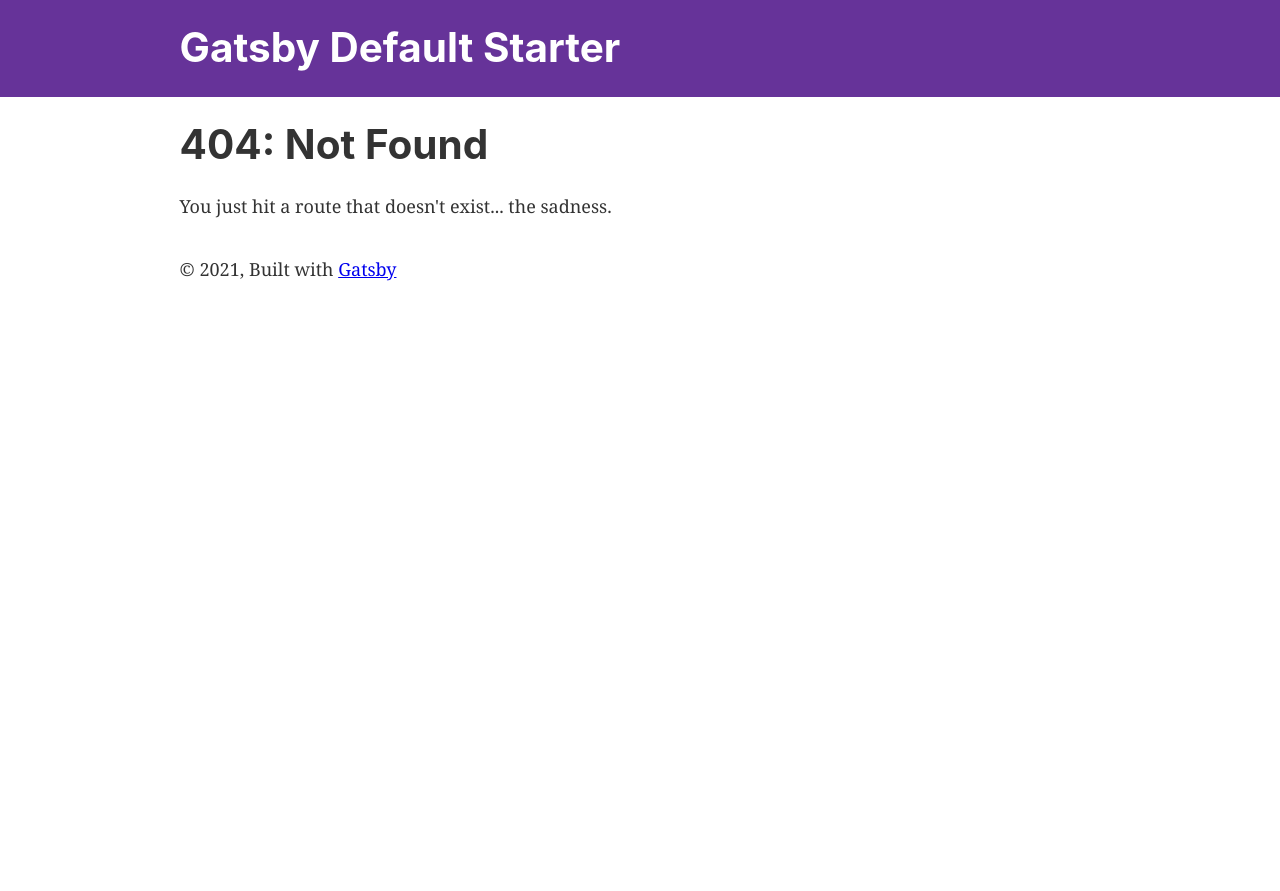
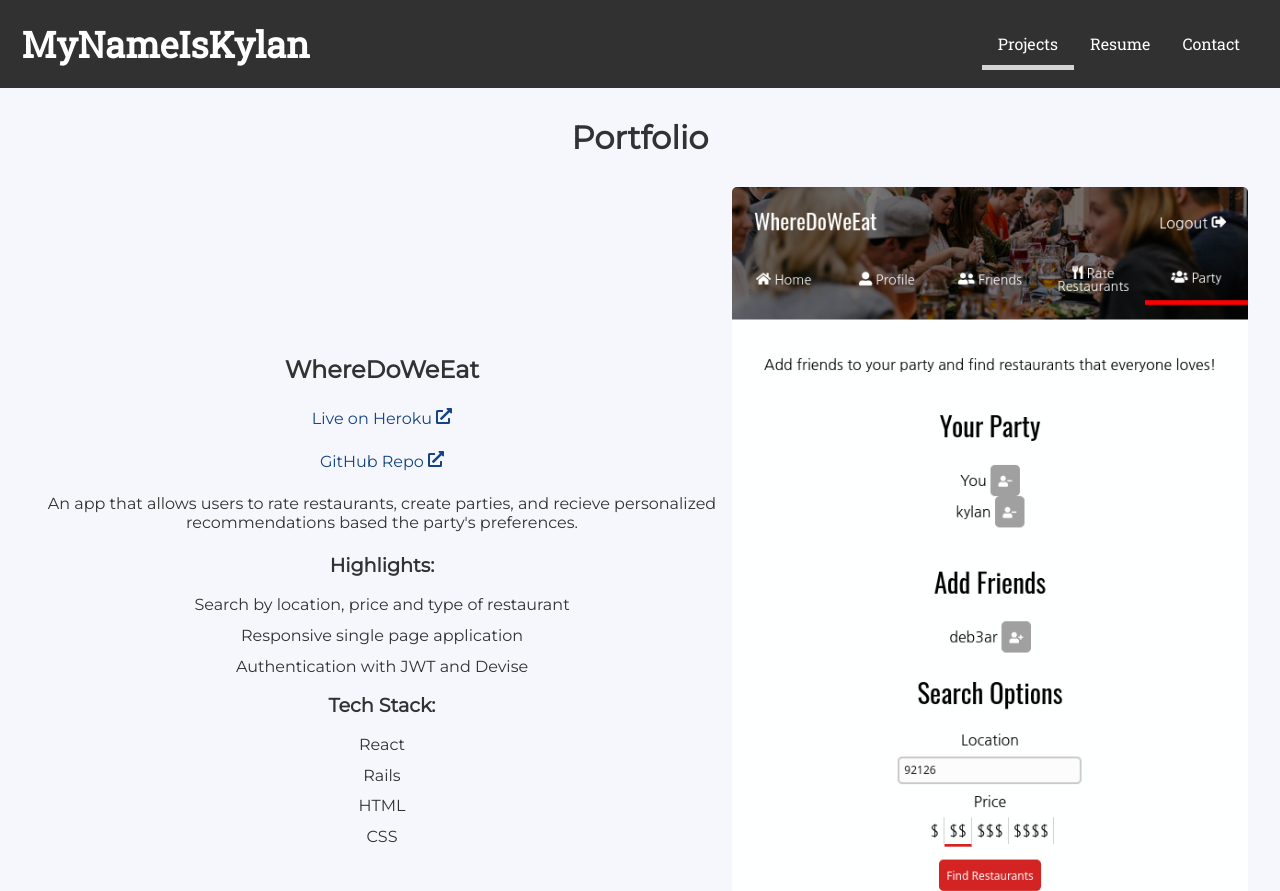
Before and after one commit to MynameisKylan/mynameiskylan.github.io, a Gatsby site: page /projects in a window 1280 px wide. Before the commit this address had no page. Shown: the top 891 px of the page. Before the commit the page ends 800 px from the top, so only its background shows below. Built offline with nearby package versions, Linux system fonts and the light colour scheme; Gatsby itself is replaced by a stand-in of ours.

Commit message:
initial commit

```diff
--- a/gatsby-config.js
+++ b/gatsby-config.js
@@ -1,8 +1,8 @@
 module.exports = {
   siteMetadata: {
-    title: `Gatsby Default Starter`,
-    description: `Kick off your next, great Gatsby project with this default starter. This barebones starter ships with the main Gatsby configuration files you might need.`,
-    author: `@gatsbyjs`,
+    title: `MyNameIsKylan`,
+    description: `A portfolio showcasing my work as a full-stack web developer.`,
+    author: `Kylan Wong`,
   },
   plugins: [
     `gatsby-plugin-react-helmet`,
@@ -32,5 +32,6 @@ module.exports = {
     // this (optional) plugin enables Progressive Web App + Offline functionality
     // To learn more, visit: https://gatsby.dev/offline
     // `gatsby-plugin-offline`,
+    `gatsby-plugin-styled-components`,
   ],
 }
--- a/package.json
+++ b/package.json
@@ -5,6 +5,7 @@
   "version": "0.1.0",
   "author": "Kyle Mathews <mathews.kyle@gmail.com>",
   "dependencies": {
+    "babel-plugin-styled-components": "^1.12.0",
     "gatsby": "^3.0.0",
     "gatsby-plugin-gatsby-cloud": "^2.0.0",
     "gatsby-plugin-image": "^1.0.0",
@@ -12,12 +13,15 @@
     "gatsby-plugin-offline": "^4.0.0",
     "gatsby-plugin-react-helmet": "^4.0.0",
     "gatsby-plugin-sharp": "^3.0.0",
+    "gatsby-plugin-styled-components": "^4.0.0",
     "gatsby-source-filesystem": "^3.0.0",
     "gatsby-transformer-sharp": "^3.0.0",
     "prop-types": "^15.7.2",
     "react": "^17.0.1",
     "react-dom": "^17.0.1",
-    "react-helmet": "^6.1.0"
+    "react-helmet": "^6.1.0",
+    "react-icons": "^4.2.0",
+    "styled-components": "^5.2.1"
   },
   "devDependencies": {
     "prettier": "2.2.1"
--- a/src/components/header.js
+++ b/src/components/header.js
@@ -1,34 +1,59 @@
 import * as React from "react"
 import PropTypes from "prop-types"
 import { Link } from "gatsby"
+import styled from "styled-components"
 
-const Header = ({ siteTitle }) => (
-  <header
-    style={{
-      background: `rebeccapurple`,
-      marginBottom: `1.45rem`,
-    }}
-  >
-    <div
-      style={{
-        margin: `0 auto`,
-        maxWidth: 960,
-        padding: `1.45rem 1.0875rem`,
-      }}
-    >
-      <h1 style={{ margin: 0 }}>
-        <Link
-          to="/"
-          style={{
-            color: `white`,
-            textDecoration: `none`,
-          }}
-        >
-          {siteTitle}
-        </Link>
-      </h1>
-    </div>
-  </header>
+const Banner = styled.header`
+  display: flex;
+  justify-content: space-between;
+  align-items: center;
+  background: rgba(0, 0, 0, 0.8);
+  color: white;
+  font-family: "Roboto Slab", sans-serif;
+
+  @media (max-width: 670px) {
+    flex-direction:column;
+  }
+`
+
+const Nav = styled.nav`
+  display: flex;
+  align-items: center;
+  margin:0 1em;
+  padding:0.5em;
+`
+
+const NavLink = styled(Link)`
+  padding: 1em;
+  transition: 0.2s ease;
+  height:53px;
+  border-bottom: ${props => props.active == 'true' ? '5px solid lightgrey' : 'none'};
+
+  &:active {
+    border-bottom: 5px solid white;
+  }
+  &:hover {
+    border-bottom: 5px solid white;
+  }
+`
+
+const Header = ({ active, siteTitle }) => (
+  <Banner>
+    <h1>
+      <NavLink style={{padding: 0.6 + 'em'}} to="/">{siteTitle}</NavLink>
+    </h1>
+    <Nav>
+      <NavLink active={active === 'projects' ? 'true' : 'false'} to="/projects">
+        Projects
+      </NavLink>
+      <NavLink active={active === 'resume' ? 'true' : 'false'} to="/resume">
+        Resume
+      </NavLink>
+      <NavLink active={active === 'contact' ? 'true' : 'false'} to="/contact">
+        Contact
+      </NavLink>
+    </Nav>
+  </Banner>
 )
 
 Header.propTypes = {
--- a/src/components/layout.css
+++ b/src/components/layout.css
@@ -1,7 +1,10 @@
+@import url("https://fonts.googleapis.com/css2?family=Roboto+Slab&display=swap");
+
+@import url("https://fonts.googleapis.com/css2?family=Montserrat&display=swap");
+
 html {
   -ms-text-size-adjust: 100%;
   -webkit-text-size-adjust: 100%;
-  font: 112.5%/1.45em georgia, serif, sans-serif;
   box-sizing: border-box;
   overflow-y: scroll;
 }
@@ -10,7 +13,7 @@ body {
   -webkit-font-smoothing: antialiased;
   -moz-osx-font-smoothing: grayscale;
   color: hsla(0, 0%, 0%, 0.8);
-  font-family: georgia, serif;
+  font-family: "Montserrat", sans-serif;
   font-weight: normal;
   word-wrap: break-word;
   font-kerning: normal;
@@ -18,6 +21,7 @@ body {
   -ms-font-feature-settings: "kern", "liga", "clig", "calt";
   -webkit-font-feature-settings: "kern", "liga", "clig", "calt";
   font-feature-settings: "kern", "liga", "clig", "calt";
+  background:#f1f2fa96;
 }
 article,
 aside,
@@ -32,6 +36,16 @@ nav,
 section,
 summary {
   display: block;
+}
+.container {
+  margin: auto;
+  max-width: 600px;
+  text-align: center;
+}
+.container .h2 {
+  line-height: 1.2em;
+}
+header {
 }
 audio,
 canvas,
@@ -53,10 +67,15 @@ template {
 a {
   background-color: transparent;
   -webkit-text-decoration-skip: objects;
+  text-decoration: none;
+  color: inherit;
 }
 a:active,
 a:hover {
   outline-width: 0;
+}
+.reverse {
+  flex-direction:row-reverse;
 }
 abbr[title] {
   border-bottom: 1px dotted hsla(0, 0%, 0%, 0.5);
@@ -72,21 +91,16 @@ dfn {
   font-style: italic;
 }
 h1 {
-  margin-left: 0;
-  margin-right: 0;
-  margin-top: 0;
-  padding-bottom: 0;
-  padding-left: 0;
-  padding-right: 0;
-  padding-top: 0;
-  margin-bottom: 1.45rem;
   color: inherit;
-  font-family: -apple-system, BlinkMacSystemFont, Segoe UI, Roboto, Oxygen,
-    Ubuntu, Cantarell, Fira Sans, Droid Sans, Helvetica Neue, sans-serif;
   font-weight: bold;
   text-rendering: optimizeLegibility;
   font-size: 2.25rem;
   line-height: 1.1;
+}
+.project-image {
+  border-radius:5px;
+  max-width: 700px;
+  margin:auto;
 }
 mark {
   background-color: #ff0;
@@ -251,54 +265,41 @@ textarea {
   box-sizing: inherit;
 }
 h2 {
-  margin-left: 0;
-  margin-right: 0;
-  margin-top: 0;
+  margin: 1em;
   padding-bottom: 0;
   padding-left: 0;
   padding-right: 0;
   padding-top: 0;
-  margin-bottom: 1.45rem;
   color: inherit;
-  font-family: -apple-system, BlinkMacSystemFont, Segoe UI, Roboto, Oxygen,
-    Ubuntu, Cantarell, Fira Sans, Droid Sans, Helvetica Neue, sans-serif;
   font-weight: bold;
   text-rendering: optimizeLegibility;
-  font-size: 1.62671rem;
+  font-size: 2rem;
   line-height: 1.1;
+  text-align:center;
 }
 h3 {
-  margin-left: 0;
-  margin-right: 0;
-  margin-top: 0;
+  margin:1em;
   padding-bottom: 0;
   padding-left: 0;
   padding-right: 0;
   padding-top: 0;
-  margin-bottom: 1.45rem;
   color: inherit;
-  font-family: -apple-system, BlinkMacSystemFont, Segoe UI, Roboto, Oxygen,
-    Ubuntu, Cantarell, Fira Sans, Droid Sans, Helvetica Neue, sans-serif;
   font-weight: bold;
   text-rendering: optimizeLegibility;
-  font-size: 1.38316rem;
+  font-size: 1.5rem;
   line-height: 1.1;
+  text-align:center;
 }
 h4 {
-  margin-left: 0;
-  margin-right: 0;
-  margin-top: 0;
+  margin:1em;
   padding-bottom: 0;
   padding-left: 0;
   padding-right: 0;
   padding-top: 0;
-  margin-bottom: 1.45rem;
   color: inherit;
-  font-family: -apple-system, BlinkMacSystemFont, Segoe UI, Roboto, Oxygen,
-    Ubuntu, Cantarell, Fira Sans, Droid Sans, Helvetica Neue, sans-serif;
   font-weight: bold;
   text-rendering: optimizeLegibility;
-  font-size: 1rem;
+  font-size: 1.2rem;
   line-height: 1.1;
 }
 h5 {
@@ -311,8 +312,6 @@ h5 {
   padding-top: 0;
   margin-bottom: 1.45rem;
   color: inherit;
-  font-family: -apple-system, BlinkMacSystemFont, Segoe UI, Roboto, Oxygen,
-    Ubuntu, Cantarell, Fira Sans, Droid Sans, Helvetica Neue, sans-serif;
   font-weight: bold;
   text-rendering: optimizeLegibility;
   font-size: 0.85028rem;
@@ -328,8 +327,6 @@ h6 {
   padding-top: 0;
   margin-bottom: 1.45rem;
   color: inherit;
-  font-family: -apple-system, BlinkMacSystemFont, Segoe UI, Roboto, Oxygen,
-    Ubuntu, Cantarell, Fira Sans, Droid Sans, Helvetica Neue, sans-serif;
   font-weight: bold;
   text-rendering: optimizeLegibility;
   font-size: 0.78405rem;
@@ -346,16 +343,11 @@ hgroup {
   margin-bottom: 1.45rem;
 }
 ul {
-  margin-left: 1.45rem;
-  margin-right: 0;
-  margin-top: 0;
-  padding-bottom: 0;
-  padding-left: 0;
-  padding-right: 0;
-  padding-top: 0;
-  margin-bottom: 1.45rem;
+  margin:auto;
+  padding:0;
   list-style-position: outside;
   list-style-image: none;
+  list-style-type: none;
 }
 ol {
   margin-left: 1.45rem;
--- a/src/components/layout.js
+++ b/src/components/layout.js
@@ -12,7 +12,7 @@ import { useStaticQuery, graphql } from "gatsby"
 import Header from "./header"
 import "./layout.css"
 
-const Layout = ({ children }) => {
+const Layout = ({ active, children }) => {
   const data = useStaticQuery(graphql`
     query SiteTitleQuery {
       site {
@@ -25,24 +25,9 @@ const Layout = ({ children }) => {
 
   return (
     <>
-      <Header siteTitle={data.site.siteMetadata?.title || `Title`} />
-      <div
-        style={{
-          margin: `0 auto`,
-          maxWidth: 960,
-          padding: `0 1.0875rem 1.45rem`,
-        }}
-      >
+      <Header siteTitle={data.site.siteMetadata?.title} active={active}/>
+      <div>
         <main>{children}</main>
-        <footer
-          style={{
-            marginTop: `2rem`,
-          }}
-        >
-          © {new Date().getFullYear()}, Built with
-          {` `}
-          <a href="https://www.gatsbyjs.com">Gatsby</a>
-        </footer>
       </div>
     </>
   )
--- a/src/pages/index.js
+++ b/src/pages/index.js
@@ -1,28 +1,32 @@
 import * as React from "react"
 import { Link } from "gatsby"
 import { StaticImage } from "gatsby-plugin-image"
+import styled from "styled-components"
 
 import Layout from "../components/layout"
 import SEO from "../components/seo"
 
+const Button = styled(Link)`
+  border-radius:5px;
+  background: rgba(0,0,0,0.8);
+  color:white;
+  padding:1em;
+  transition:0.2s ease;
+
+  &:hover {
+    opacity:0.9;
+  }
+`
+
 const IndexPage = () => (
   <Layout>
     <SEO title="Home" />
-    <h1>Hi people</h1>
-    <p>Welcome to your new Gatsby site.</p>
-    <p>Now go build something great.</p>
-    <StaticImage
-      src="../images/gatsby-astronaut.png"
-      width={300}
-      quality={95}
-      formats={["AUTO", "WEBP", "AVIF"]}
-      alt="A Gatsby astronaut"
-      style={{ marginBottom: `1.45rem` }}
-    />
-    <p>
-      <Link to="/page-2/">Go to page 2</Link> <br />
-      <Link to="/using-typescript/">Go to "Using TypeScript"</Link>
-    </p>
+    <div className='container'>
+      <h2>Hi. My name is Kylan, and I'm a full-stack web developer.</h2>
+      <p>
+        <Button to="/projects">My Portfolio</Button> <br />
+      </p>
+    </div>
   </Layout>
 )
 
--- /dev/null
+++ b/src/pages/projects.js
@@ -0,0 +1,92 @@
+import * as React from "react"
+
+import Layout from "../components/layout"
+import styled from "styled-components"
+import { StaticImage } from "gatsby-plugin-image"
+import { FaExternalLinkAlt } from 'react-icons/fa'
+
+const ProjectContainer = styled.div`
+  display: flex;
+  margin: 2em;
+  justify-content:space-around;
+
+  @media (max-width: 900px) {
+    flex-direction:column;
+  }
+`
+
+const InfoContainer = styled.div`
+  margin:auto;
+  text-align:center;
+  max-width: 700px;
+`
+
+const Link = styled.a`
+padding: 1em;
+color:#154485;
+  &:hover {
+    text-decoration:underline;
+  }
+`
+
+const projects = () => {
+  return (
+    <Layout active="projects">
+      <h2>Portfolio</h2>
+      <ProjectContainer>
+        <InfoContainer>
+          <h3>WhereDoWeEat</h3>
+          <p><Link href='https://fast-shelf-07613.herokuapp.com' target='_blank' rel='noopener noreferrer'>Live on Heroku <FaExternalLinkAlt /></Link></p>
+          <p><Link href='https://github.com/MynameisKylan/WhereDoWeEat' target='_blank' rel='noopener noreferrer'>GitHub Repo <FaExternalLinkAlt /></Link></p>
+          <p>An app that allows users to rate restaurants, create parties, and recieve personalized recommendations based the party's preferences.</p>
+          <h4>Highlights:</h4>
+          <ul>
+            <li>Search by location, price and type of restaurant</li>
+            <li>Responsive single page application</li>
+            <li>Authentication with JWT and Devise</li>
+          </ul>
+          <h4>Tech Stack:</h4>
+          <ul>
+            <li>React</li>
+            <li>Rails</li>
+            <li>HTML</li>
+            <li>CSS</li>
+          </ul>
+        </InfoContainer>
+        <StaticImage
+          src={"../images/WhereDoWeEat2.png"}
+          alt={`A screenshot showing a page from WhereDoWeEat`}
+          className='project-image'
+        ></StaticImage>
+      </ProjectContainer>
+      <ProjectContainer className='reverse'>
+        <InfoContainer>
+          <h3>OdinFacebook</h3>
+          <p><Link href='https://gentle-oasis-15615.herokuapp.com' target='_blank' rel='noopener noreferrer'>Live on Heroku <FaExternalLinkAlt /></Link></p>
+          <p><Link href='https://github.com/MynameisKylan/odin-facebook' target='_blank' rel='noopener noreferrer'>GitHub Repo <FaExternalLinkAlt /></Link></p>
+          <p>A Facebook clone application where users can add friends and create, comment on, and like posts.</p>
+          <h4>Highlights:</h4>
+          <ul>
+            <li>Facebook login</li>
+            <li>Profile picture upload</li>
+            <li>Responsive design</li>
+            <li>Authentication with Devise</li>
+          </ul>
+          <h4>Tech Stack:</h4>
+          <ul>
+            <li>Ruby on Rails</li>
+            <li>HTML</li>
+            <li>CSS</li>
+          </ul>
+        </InfoContainer>
+        <StaticImage
+          src={"../images/OdinFacebook.png"}
+          alt={`A screenshot showing a page from OdinFacebook`}
+          className='project-image'
+        ></StaticImage>
+      </ProjectContainer>
+    </Layout>
+  )
+}
+
+export default projects
```
Also changed, not shown: src/pages/contact.js (added, +53 -0 lines), src/pages/resume.js (added, +14 -0 lines), src/pages/using-typescript.tsx (deleted, +0 -50 lines), src/images/OdinFacebook.png (added), src/images/WhereDoWeEat.png (added), src/images/WhereDoWeEat2.png (added), src/images/gatsby-astronaut.png (deleted), 1 other file.
